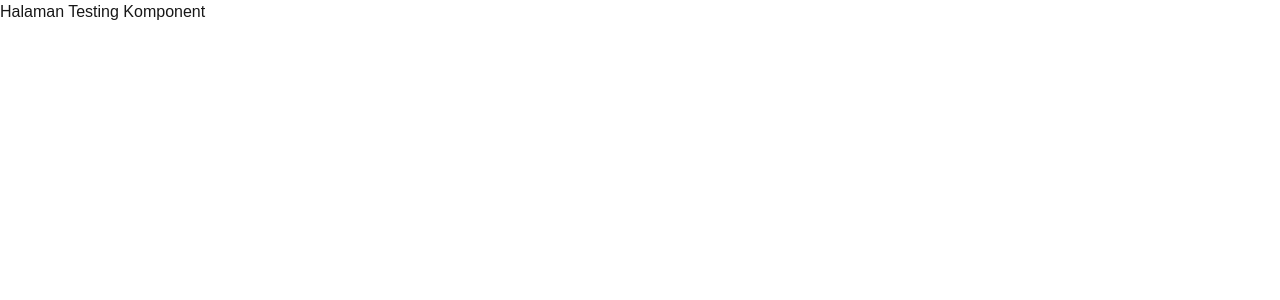
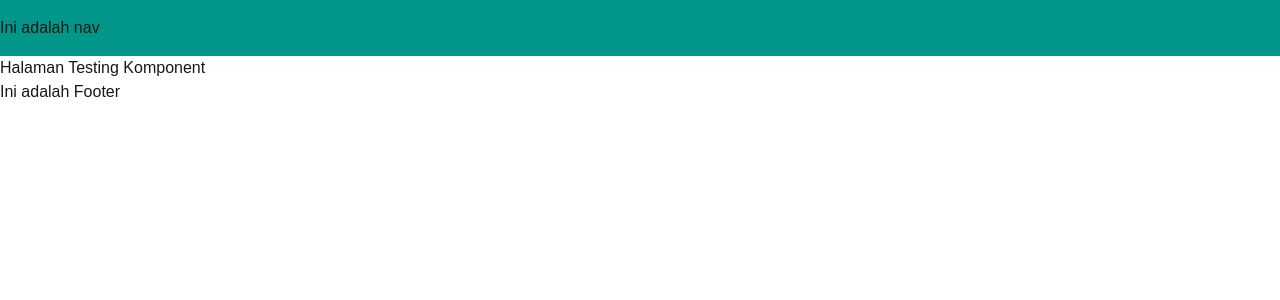
Before and after one commit to AhmadAlbara/next15-pkb-pontianak, a Next.js app: page /testing in a window 1280 px wide. Shown: the top 300 px of the page. Built offline with nearby package versions, Linux system fonts and the light colour scheme.

Commit message:
first setup project

```diff
--- a/app/layout.jsx
+++ b/app/layout.jsx
@@ -1,5 +1,6 @@
 import { Geist, Geist_Mono } from "next/font/google";
 import "./globals.css";
+import AppLayout from "@/components/layouts";
 
 const geistSans = Geist({
   variable: "--font-geist-sans",
@@ -22,7 +23,7 @@ export default function RootLayout({ children }) {
       <body
         className={`${geistSans.variable} ${geistMono.variable} antialiased`}
       >
-        {children}
+        <AppLayout>{children}</AppLayout>
       </body>
     </html>
   );
--- /dev/null
+++ b/components/elements/AppLogo.jsx
@@ -0,0 +1,11 @@
+import React from 'react'
+
+const AppLogo = () => {
+  return (
+    <div>
+
+    </div>
+  )
+}
+
+export default AppLogo
--- /dev/null
+++ b/components/layouts/index.jsx
@@ -0,0 +1,17 @@
+import React from "react";
+
+const AppLayout = ({children}) => {
+  return (
+    <div>
+      <>
+        <header className="w-full py-4 bg-teal-600">
+          <nav>Ini adalah nav</nav>
+        </header>
+        <main>{children}</main>
+        <footer>Ini adalah Footer</footer>
+      </>
+    </div>
+  );
+};
+
+export default AppLayout;
--- /dev/null
+++ b/constants/navbar.js
@@ -0,0 +1,18 @@
+const NAVBAR_ITEMS = [
+  { pathname: "/", label: "Home" },
+  {
+    pathname: "/about",
+    label: "About",
+  },
+  {
+    pathname: "/projects",
+    label: "Projects",
+  },
+
+  {
+    pathname: "/contact",
+    label: "Contact",
+  },
+];
+
+export default NAVBAR_ITEMS;
```
Also changed, not shown: components/layouts/Navbar/index.jsx (added), components/layouts/Sidebar/index.jsx (added).
